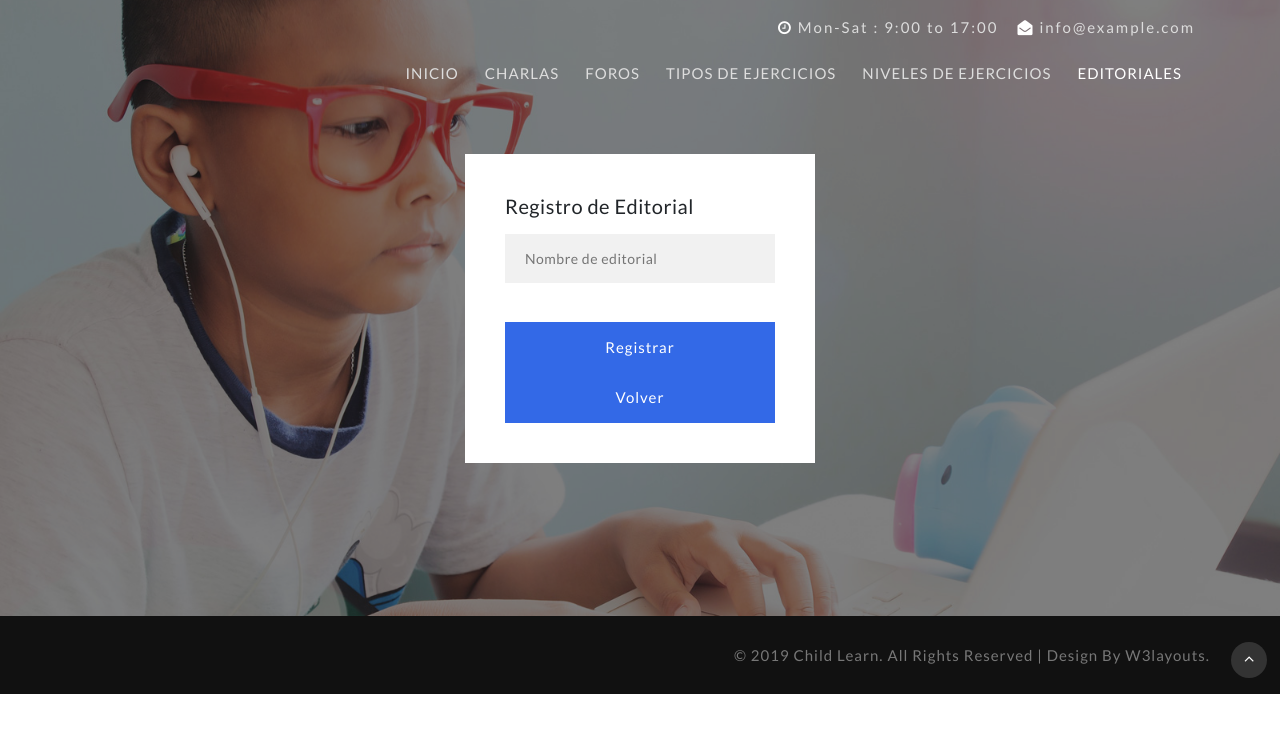
After one commit to LeoR1409/Web, a Spring app: template trabajoWeb3.0/src/main/resources/templates/editorial/editorial.html in a window 1280 px wide. The commit adds this page. Shown: the top 733 px of the page. Run offline with Thymeleaf, Linux system fonts and the light colour scheme; the template is opened without the code that fills it, so the values that code supplies are empty; the project's own start-up code is not run, and a stand-in starts its controllers and pages.

Commit message:
editorial, registro completo y botón de volver en proceso

```diff
--- a/trabajoWeb3.0/pom.xml
+++ b/trabajoWeb3.0/pom.xml
@@ -48,6 +48,10 @@
 			<artifactId>spring-boot-starter-test</artifactId>
 			<scope>test</scope>
 		</dependency>
+		<dependency>
+			<groupId>org.springframework.boot</groupId>
+			<artifactId>spring-boot-starter-validation</artifactId>
+		</dependency>
 	</dependencies>
 
 	<build>
--- a/trabajoWeb3.0/src/main/java/pe/edu/upc/service/impl/EditorialServiceImpl.java
+++ b/trabajoWeb3.0/src/main/java/pe/edu/upc/service/impl/EditorialServiceImpl.java
@@ -34,8 +34,8 @@ public class EditorialServiceImpl implements IEditorialService{
 	}
 
 	@Override
-	@Transactional(readOnly=true)
+	@Transactional
 	public List<Editorial> list() {
-		return edR.findAll(Sort.by(Sort.Direction.ASC, "name"));
+		return edR.findAll();
 	}
 }
--- /dev/null
+++ b/trabajoWeb3.0/src/main/resources/templates/editorial/editorial.html
@@ -0,0 +1,213 @@
+
+<!DOCTYPE html>
+<html lang="en" xmlns:th="http://www.thymeleaf.org/" >
+<head>
+	<meta charset="utf-8">
+	<meta name="viewport" content="width=device-width, initial-scale=1.0">
+<title>EZ English</title>
+<link rel="shortcut icon" href="/bundles/EZ_English.ico" />
+
+	<!-- Custom-Files -->
+	<link rel="stylesheet" href="/bundles/css/bootstrap.css"><!-- Bootstrap-CSS -->
+	<link href="/bundles/css/css_slider.css" type="text/css" rel="stylesheet" media="all"><!-- banner slider -->
+	<link rel="stylesheet" href="/bundles/css/style.css" type="text/css" media="all"><!-- Style-CSS -->
+	<link href="/bundles/css/font-awesome.min.css" rel="stylesheet"><!-- Font-Awesome-Icons-CSS -->
+	<!-- //Custom-Files -->
+
+	<!-- Web-Fonts -->
+	<link href="//fonts.googleapis.com/css?family=Lato:100,100i,300,300i,400,400i,700,700i,900,900i&amp;subset=latin-ext" rel="stylesheet">
+	<!-- //Web-Fonts -->
+
+<body>
+	<div id="page" class="page"><!-- header -->
+
+<!-- //header -->
+
+<!-- banner -->
+
+<!-- //banner -->
+
+<!-- what we Serve -->
+
+<!-- //what we Serve -->
+
+<!-- services -->
+
+<!-- //services -->
+
+<!-- stats section -->
+
+<!-- //stats section -->
+
+<!-- other services -->
+
+<!-- //other services -->
+
+<!-- testimonials -->
+
+<!-- //testimonials -->
+
+<!-- Team  -->
+
+<!-- //Team -->
+
+<!-- subscribe -->
+
+<!-- //subscribe -->
+
+<!-- footer -->
+
+<!-- //footer -->
+
+<!-- copyright -->
+
+<!-- //copyright -->
+
+<!-- move top -->
+
+<!-- move top --><!-- header -->
+<header>
+	<div class="top-head container">
+		<div class="ml-auto text-right right-p">
+			<ul>
+				<li class="mr-3 editContent" style="outline: none; cursor: inherit;">
+					<span class="fa fa-clock-o" style="outline: none; cursor: inherit;"></span> Mon-Sat : 9:00 to 17:00</li>
+				<li class="editContent" style="outline: none; cursor: inherit;">
+					<span class="fa fa-envelope-open" style="outline: none; cursor: inherit;"></span> <a href="mailto:info@example.com">info@example.com</a> </li>
+			</ul>
+		</div>
+	</div>
+	<div class="container">
+		<!-- nav -->
+		<nav class="py-3 d-lg-flex">
+			<div id="logo">
+				<h1> </h1>
+			</div>
+			<label for="drop" class="toggle"><span class="fa fa-bars" style="outline: none; cursor: inherit;"></span></label>
+			<input type="checkbox" id="drop">
+			<ul class="menu ml-auto mt-1">
+			<li class=""><a th:href="@{/}" style="color: rgb(221, 221, 221); font-weight: 400; text-transform: uppercase;">INICIO</a></li>
+				<li class=""><a href="#about" style="color: rgb(221, 221, 221); font-weight: 400; text-transform: uppercase;">CHARLAS</a></li>
+				<li class=""><a href="#services" style="outline: none; cursor: inherit; outline-offset: -2px; color: rgb(221, 221, 221); font-weight: 400; text-transform: uppercase;">FOROS</a></li>
+				<li class=""><a href="#stats" style="color: rgb(221, 221, 221); font-weight: 400; text-transform: uppercase;">TIPOS DE EJERCICIOS</a></li>
+				<li class=""><a href="#testi" style="color: rgb(221, 221, 221); font-weight: 400; text-transform: uppercase;">NIVELES DE EJERCICIOS</a></li>
+				<li class="active"><a th:href="@{/editoriales/list}" style="color: rgb(255, 255, 255); font-weight: 400; text-transform: uppercase;">EDITORIALES</a></li>
+
+			</ul>
+		</nav>
+		<!-- //nav -->
+	</div>
+</header>
+<!-- //header -->
+
+<!-- banner -->
+<div class="banner bg bg1" id="home">
+	<div class="layer">
+		<div class="container">
+			<div class="row">
+				<div class="col"></div>
+				<div class="col">
+
+					<div class="banner-form-w3 ">
+						<div class="padding editContent" style="outline: none; outline-offset: -2px; cursor: inherit;">
+							<!-- banner form -->
+							<form th:action="@{/editoriales/save}" method="post" th:object="${editorial}">
+								<h5 class="mb-3 editContent" style="outline: none; cursor: inherit;">Registro de Editorial<br></h5>
+								<div class="form-style-w3ls">
+
+									<div class="editContent" style="outline: none; cursor: inherit;">
+										<input placeholder="Nombre de editorial"  type="text" th:field="*{name_Editorial}"
+										th:errorclass="'form-control alert-danger'"  required/>
+
+										<small class="form-text text-danger" th:if="${#fields.hasErrors('name_Editorial')}"
+                                        th:errors="*{name_Editorial}"></small>
+
+									</div>
+									<!--<input placeholder="Password" name="password" type="password" required=""> -->
+									<br>
+									<button class="btn" style="outline: none; outline-offset: -2px; cursor: inherit;">Registrar</button>
+
+									<button action="/editoriales/list"class="btn" style="outline: none; outline-offset: -2px; cursor: inherit;">Volver</button>
+									</div>
+							</form>
+							<!-- //banner form -->
+						</div>
+					</div>
+					<div class="banner-form-w3 "></div>
+				</div>
+				<div class="col"></div>
+			</div>
+		</div>
+	</div>
+</div>
+<!-- //banner -->
+
+<!-- what we Serve -->
+
+<!-- //what we Serve -->
+
+<!-- services -->
+
+<!-- //services -->
+
+<!-- stats section -->
+
+<!-- //stats section -->
+
+<!-- other services -->
+
+<!-- //other services -->
+
+<!-- testimonials -->
+
+<!-- //testimonials -->
+
+<!-- Team  -->
+
+<!-- //Team -->
+
+<!-- subscribe -->
+<section class="subscribe" id="subscribe">
+	<div class="container-fluid">
+		<div class="row">
+
+
+		</div>
+	</div>
+</section>
+<!-- //subscribe -->
+
+<!-- footer -->
+
+<!-- //footer -->
+
+<!-- copyright -->
+<section class="copyright">
+	<div class="container py-4">
+		<div class="row bottom">
+			<ul class="col-lg-6 links p-0">
+
+
+
+
+			</ul>
+			<div class="col-lg-6 copy-right p-0">
+				<p class="">© 2019 Child Learn. All rights reserved | Design by
+					<a href="http://w3layouts.com"> W3layouts.</a>
+				</p>
+			</div>
+		</div>
+	</div>
+</section>
+<!-- //copyright -->
+
+<!-- move top -->
+<div class="move-top text-right">
+	<a href="#home" class="move-top">
+		<span class="fa fa-angle-up  mb-3" aria-hidden="true"></span>
+	</a>
+</div>
+<!-- move top --></div><!-- /#page -->
+
+
+</body></html>
```
Also changed, not shown: trabajoWeb3.0/src/main/java/pe/edu/upc/controller/EditorialController.java (+6 -9 lines), trabajoWeb3.0/src/main/resources/templates/editorial/listEditorial.html (added, +215 -0 lines), trabajoWeb3.0/src/main/resources/templates/index.html (+3 -12 lines).
